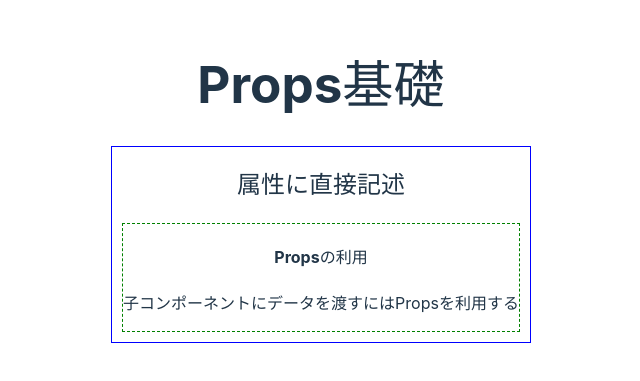
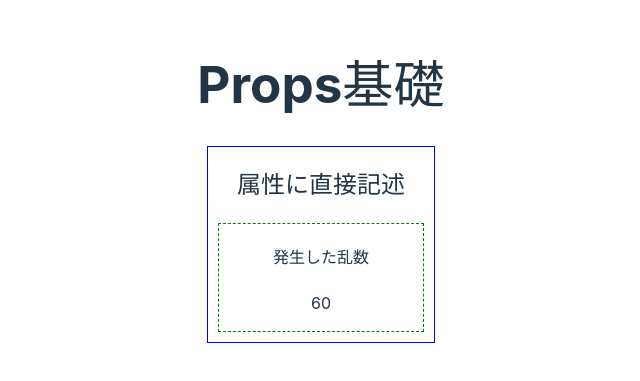
Before and after one commit to cawauchi6204/vue-study, a Vue app in the folder directive-model/: page / in a window 1280 px wide. Shown: the part 213-594 px from the top of the page, without its empty margins (319-959 px from the left). Built offline with nearby package versions, Linux system fonts and the light colour scheme.

Commit message:
update: propsにリアクティブ変数を渡す実装

```diff
--- a/directive-model/src/App.vue
+++ b/directive-model/src/App.vue
@@ -1,12 +1,18 @@
 <script setup lang="ts">
+import { ref } from "vue";
 import OneInfo from "./components/OneInfo.vue"
+
+const propsTitle = ref("発生した乱数");
+const rand = Math.round(Math.random() * 100);
+const propsContent = ref(rand);
 </script>
 
 <template>
   <h1>Props基礎</h1>
   <section>
     <h2>属性に直接記述</h2>
-    <OneInfo title="Propsの利用" content="子コンポーネントにデータを渡すにはPropsを利用する" />
+    <!-- リアクティブ変数をpropsとして渡すときはv-bindしないといけない -->
+    <OneInfo :title="propsTitle" :content="propsContent" />
   </section>
 </template>
 
--- a/directive-model/src/components/OneInfo.vue
+++ b/directive-model/src/components/OneInfo.vue
@@ -1,7 +1,7 @@
 <script setup lang="ts">
 interface Props {
   title: string;
-  content: string
+  content: number;
 }
 defineProps<Props>();
 </script>
```
